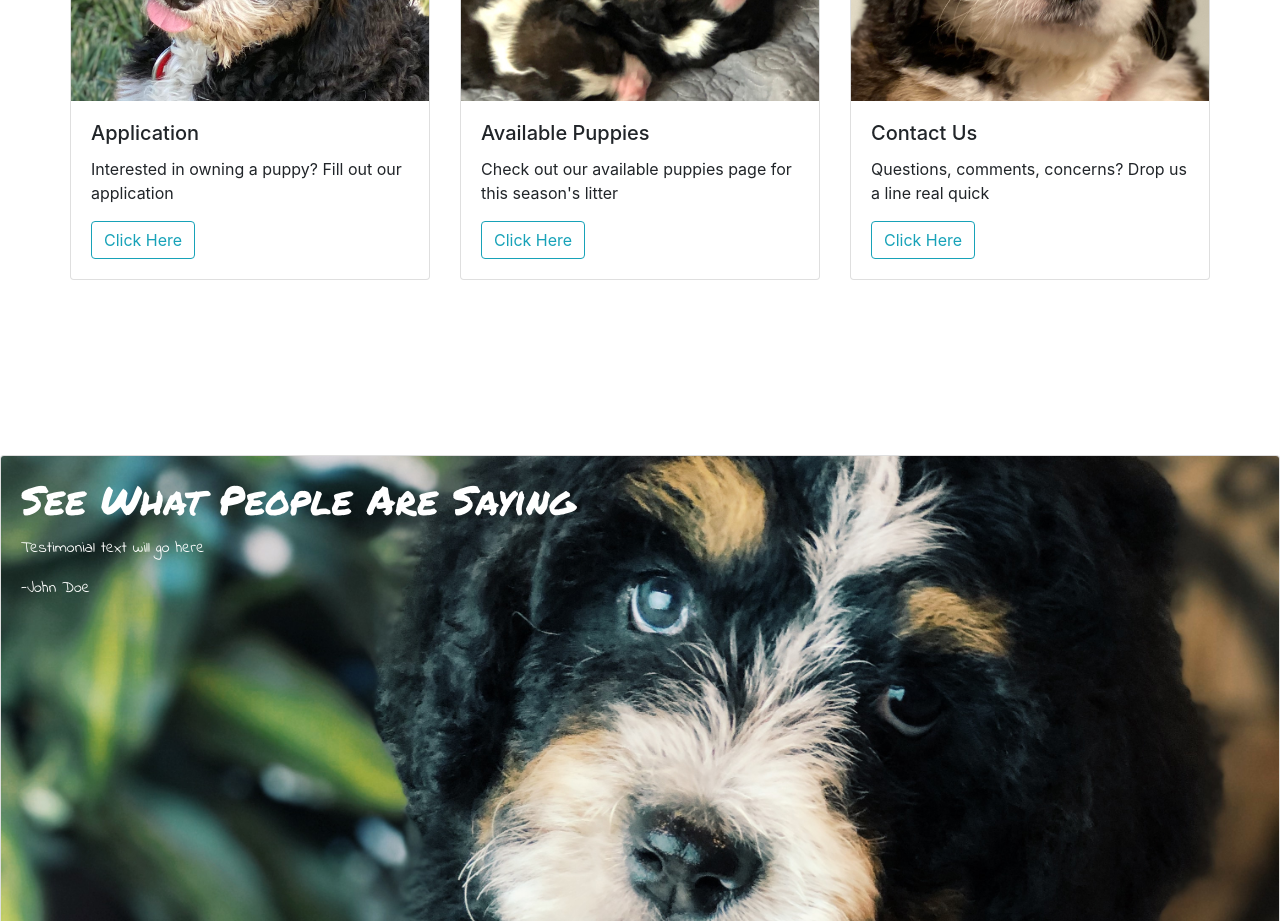
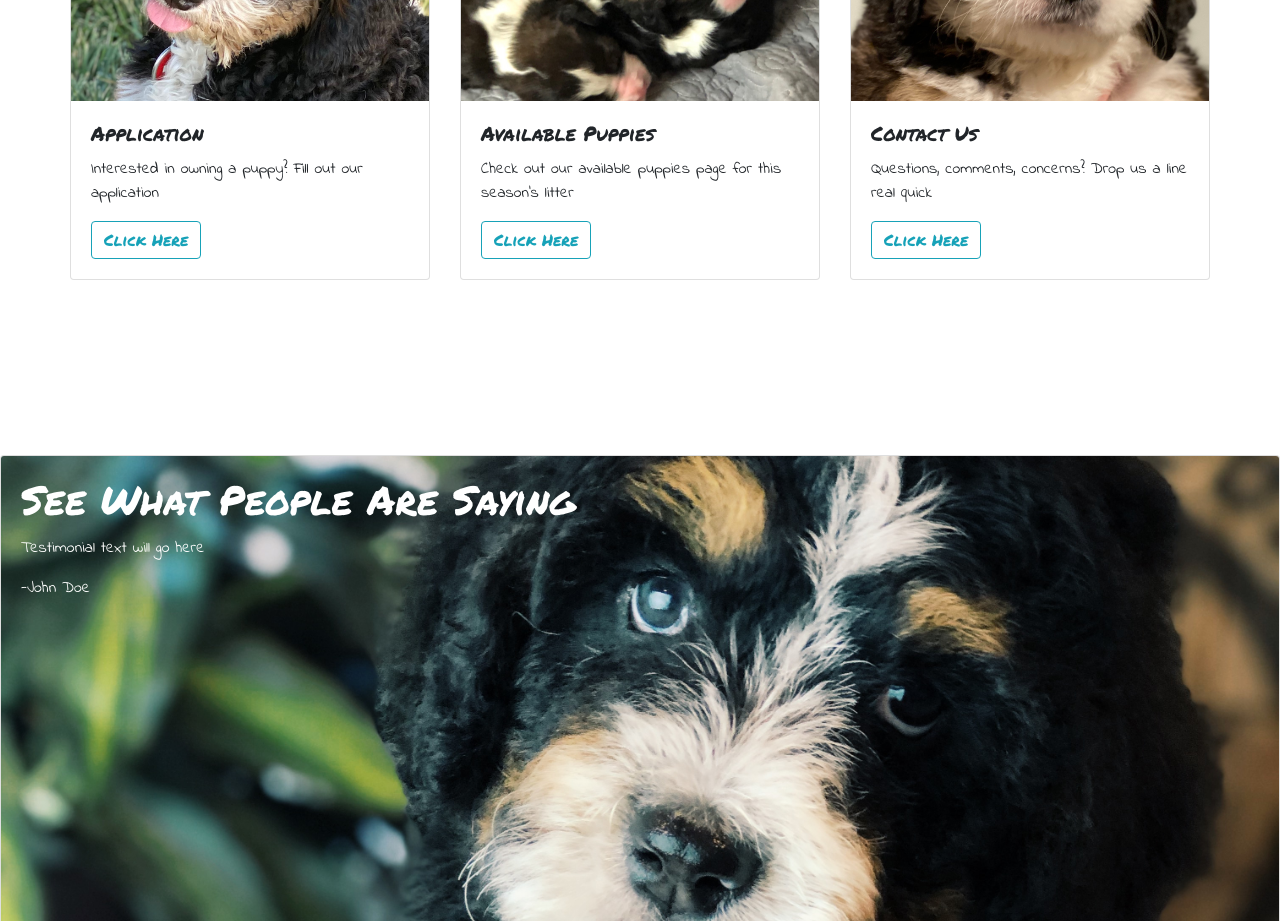
Before and after one commit to benklinton/Soffe-Doodles, a React (Create React App) app: page / in a window 1280 px wide. Shown: the part 2880-3801 px from the top of the page. Built offline with nearby package versions, Linux system fonts and the light colour scheme.

Commit message:
added font style to cards component

```diff
--- a/src/components/cards/index.js
+++ b/src/components/cards/index.js
@@ -17,33 +17,33 @@ function Cards() {
                 <Card className="card-style">
                     <Card.Img variant="top" src={Puppy1} />
                     <Card.Body>
-                        <Card.Title>Application</Card.Title>
-                        <Card.Text>
+                        <Card.Title className="font-1">Application</Card.Title>
+                        <Card.Text className="font-2">
                             Interested in owning a puppy? Fill out our application
                         </Card.Text>
-                        <Button variant="outline-info" href="/application">Click Here</Button>
+                        <Button variant="outline-info" href="/application" className="font-1">Click Here</Button>
                     </Card.Body>
                 </Card>
 
                 <Card className="card-style">
                     <Card.Img variant="top" src={Puppy2} />
                     <Card.Body>
-                        <Card.Title>Available Puppies</Card.Title>
-                        <Card.Text>
+                        <Card.Title className="font-1">Available Puppies</Card.Title>
+                        <Card.Text className="font-2">
                             Check out our available puppies page for this season's litter
                         </Card.Text>
-                        <Button variant="outline-info" href='/avaliable-puppies'>Click Here</Button>
+                        <Button variant="outline-info" href='/avaliable-puppies' className="font-1">Click Here</Button>
                     </Card.Body>
                 </Card>
 
                 <Card className="card-style">
                     <Card.Img variant="top" src={Puppy3} />
                     <Card.Body>
-                        <Card.Title>Contact Us</Card.Title>
-                        <Card.Text>
+                        <Card.Title className='font-1'>Contact Us</Card.Title>
+                        <Card.Text className='font-2'>
                             Questions, comments, concerns? Drop us a line real quick
                         </Card.Text>
-                        <Button variant="outline-info">Click Here</Button>
+                        <Button variant="outline-info" className="font-1">Click Here</Button>
                     </Card.Body>
                 </Card>
                 </CardDeck>
```
